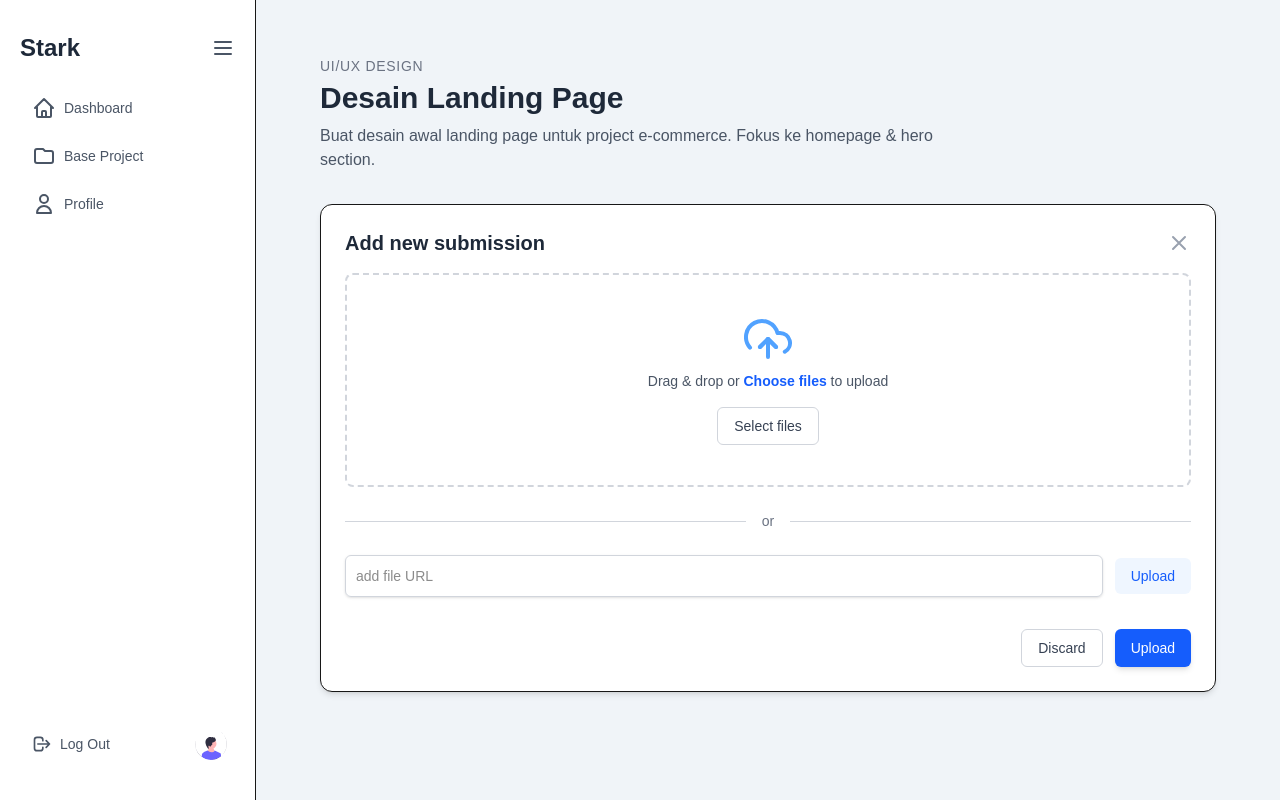
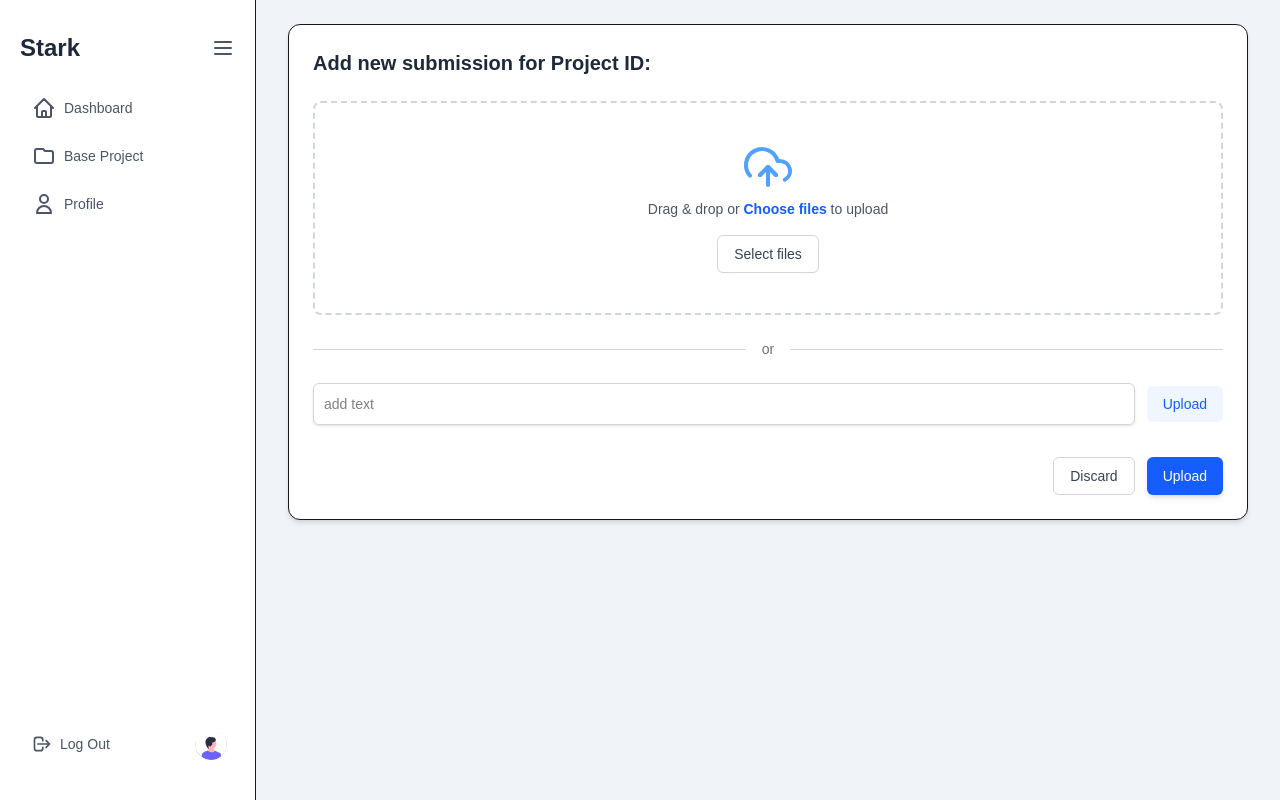
Before and after one commit to abdulhakimdarasalam/Projects-Multimedia, a Next.js app in the folder sansa/: page /user/base-project/submission/1 in a window 1280 px wide. Built offline with nearby package versions, Linux system fonts and the light colour scheme.

Commit message:
update submission page

```diff
--- a/sansa/src/app/user/base-project/submission/[id]/page.jsx
+++ b/sansa/src/app/user/base-project/submission/[id]/page.jsx
@@ -1,34 +1,143 @@
-// src/app/user/base-project/submission/[id]/page.jsx
+// src/components/submission/AddSubmissionForm.jsx
 
-import AddSubmissionForm from "@/components/submission/AddSubmissionForm";
-// Path import di atas sudah diperbarui dari '@/components/project/AddSubmissionForm'
+"use client";
 
-// Dummy data untuk mengisi detail proyek
-const dummyProject = {
-  category: "UI/UX Design",
-  title: "Desain Landing Page",
-  description:
-    "Buat desain awal landing page untuk project e-commerce. Fokus ke homepage & hero section.",
-};
+import React, { useState } from "react";
+import { FiUploadCloud } from "react-icons/fi";
+import Button from "@/components/ui/Button";
+import Input from "@/components/ui/Input";
 
-export default function SubmissionPage({ params }) {
-  const { category, title, description } = dummyProject;
+// Base URL Express Anda
+const API_BASE_URL = "http://localhost:4000";
+
+export default function AddSubmissionForm({ projectId }) {
+  const [urlInput, setUrlInput] = useState("");
+  const [isUploading, setIsUploading] = useState(false);
+  const [uploadMessage, setUploadMessage] = useState("");
+
+  // Fungsi untuk menangani pengiriman URL
+  const handleSubmitUrl = async (e) => {
+    e.preventDefault();
+    if (!urlInput.trim()) return;
+
+    setIsUploading(true);
+    setUploadMessage("");
+
+    try {
+      const payload = {
+        projectId: projectId, // ID Proyek dari props
+        submissionType: "url",
+        url: urlInput,
+        // Tambahkan field lain yang dibutuhkan backend Anda (misalnya: userId)
+      };
+
+      const res = await fetch(`${API_BASE_URL}/submissions`, {
+        // POST ke /submissions
+        method: "POST",
+        headers: {
+          "Content-Type": "application/json",
+        },
+        body: JSON.stringify(payload),
+      });
+
+      if (res.ok) {
+        setUploadMessage("Submission URL berhasil dikirim!");
+        setUrlInput(""); // Kosongkan input setelah berhasil
+      } else {
+        const errorData = await res.json();
+        setUploadMessage(
+          `Gagal mengirim submission: ${errorData.message || res.statusText}`
+        );
+      }
+    } catch (error) {
+      setUploadMessage("Terjadi kesalahan koneksi saat mengirim submission.");
+      console.error(error);
+    } finally {
+      setIsUploading(false);
+    }
+  };
+
+  // Note: Logika untuk Drag & Drop File Upload akan jauh lebih kompleks
+  // (memerlukan penggunaan FormData dan Express Middleware seperti Multer).
+  // Untuk saat ini, kita fokus pada fungsionalitas URL.
 
   return (
-    <main className="min-h-screen p-8">
-      {/* Header Detail Proyek */}
-      <div className="mb-8">
-        <p className="text-gray-500 text-sm font-medium uppercase tracking-wider">
-          {category}
+    <div className="bg-white p-6 rounded-xl shadow-md border">
+      <h3 className="text-xl font-bold text-gray-800 mb-6">
+        Add new submission for Project ID: {projectId}
+      </h3>
+
+      {/* ... Area Drag and Drop (TIDAK ADA FUNGSI ASLI SEMENTARA) ... */}
+      <div className="border-2 border-dashed border-gray-300 rounded-lg p-10 text-center mb-6">
+        <FiUploadCloud className="mx-auto h-12 w-12 text-blue-400" />
+        <p className="mt-2 text-sm text-gray-600">
+          Drag & drop or{" "}
+          <span className="font-semibold text-blue-600">Choose files</span> to
+          upload
         </p>
-        <h1 className="text-3xl font-bold text-gray-800 mt-1">{title}</h1>
-        <p className="text-gray-600 mt-2 max-w-2xl">{description}</p>
+        <button
+          className="mt-4 px-4 py-2 text-sm font-medium text-gray-700 border border-gray-300 rounded-md hover:bg-gray-50 transition-colors"
+          disabled={isUploading}
+        >
+          Select files
+        </button>
       </div>
 
-      {/* Form Submission */}
-      <div className="max-w-4xl">
-        <AddSubmissionForm />
+      <div className="flex items-center my-6">
+        <div className="flex-grow border-t border-gray-300"></div>
+        <span className="flex-shrink mx-4 text-gray-500 text-sm">or</span>
+        <div className="flex-grow border-t border-gray-300"></div>
       </div>
-    </main>
+
+      {/* Input URL dengan Event Handler */}
+      <form
+        onSubmit={handleSubmitUrl}
+        className="flex items-center text-black gap-3"
+      >
+        <Input
+          type="text"
+          placeholder="add text"
+          value={urlInput}
+          onChange={(e) => setUrlInput(e.target.value)}
+          disabled={isUploading}
+        />
+        <Button variant="subtle" type="submit" disabled={isUploading}>
+          {isUploading ? "Mengunggah..." : "Upload"}
+        </Button>
+      </form>
+
+      {/* Pesan Status */}
+      {uploadMessage && (
+        <p
+          className={`mt-4 text-sm ${
+            uploadMessage.includes("Gagal") ||
+            uploadMessage.includes("kesalahan")
+              ? "text-red-600"
+              : "text-green-600"
+          }`}
+        >
+          {uploadMessage}
+        </p>
+      )}
+
+      {/* Tombol Aksi Bawah */}
+      <div className="flex justify-end mt-8 gap-3">
+        <Button
+          variant="secondary"
+          onClick={() => setUrlInput("")}
+          disabled={isUploading}
+        >
+          Discard
+        </Button>
+        <Button
+          variant="primary"
+          type="submit"
+          form="urlForm"
+          disabled={isUploading}
+        >
+          Upload
+        </Button>
+      </div>
+    </div>
   );
 }
--- a/sansa/src/components/submission/AddSubmissionForm.jsx
+++ /dev/null
@@ -1,72 +0,0 @@
-// src/components/submission/AddSubmissionForm.jsx
-"use client";
-
-import React from "react";
-import { FiUploadCloud } from "react-icons/fi";
-// Import komponen UI. Asumsi path-nya sama:
-import Button from "@/components/ui/Button";
-import Input from "@/components/ui/Input";
-
-export default function AddSubmissionForm() {
-  return (
-    <div className="bg-white p-6 rounded-xl shadow-md border">
-      <div className="flex justify-between items-center mb-4">
-        <h3 className="text-xl font-bold text-gray-800">Add new submission</h3>
-        {/* Ikon Tutup/Silang */}
-        <button
-          onClick={() => console.log("Close Form")}
-          className="text-gray-400 hover:text-gray-600 transition-colors"
-          aria-label="Tutup form"
-        >
-          <svg
-            className="w-6 h-6"
-            fill="none"
-            stroke="currentColor"
-            viewBox="0 0 24 24"
-            xmlns="http://www.w3.org/2000/svg"
-          >
-            <path
-              strokeLinecap="round"
-              strokeLinejoin="round"
-              strokeWidth="2"
-              d="M6 18L18 6M6 6l12 12"
-            ></path>
-          </svg>
-        </button>
-      </div>
-
-      {/* Area Drag and Drop */}
-      <div className="border-2 border-dashed border-gray-300 rounded-lg p-10 text-center mb-6">
-        <FiUploadCloud className="mx-auto h-12 w-12 text-blue-400" />
-        <p className="mt-2 text-sm text-gray-600">
-          Drag & drop or{" "}
-          <span className="font-semibold text-blue-600">Choose files</span> to
-          upload
-        </p>
-        <button className="mt-4 px-4 py-2 text-sm font-medium text-gray-700 border border-gray-300 rounded-md hover:bg-gray-50 transition-colors">
-          Select files
-        </button>
-      </div>
-
-      {/* Divider OR */}
-      <div className="flex items-center my-6">
-        <div className="flex-grow border-t border-gray-300"></div>
-        <span className="flex-shrink mx-4 text-gray-500 text-sm">or</span>
-        <div className="flex-grow border-t border-gray-300"></div>
-      </div>
-
-      {/* Input URL */}
-      <div className="flex items-center gap-3">
-        <Input type="url" placeholder="add file URL" />
-        {/* Tombol Upload (untuk URL) menggunakan variant 'subtle' */}
-        <Button variant="subtle">Upload</Button>
-      </div>
-
-      {/* Tombol Aksi di Bawah */}
-      <div className="flex justify-end mt-8 gap-3">
-        <Button variant="secondary">Discard</Button>
-        <Button variant="primary">Upload</Button>
-      </div>
-    </div>
-  );
-}
```
